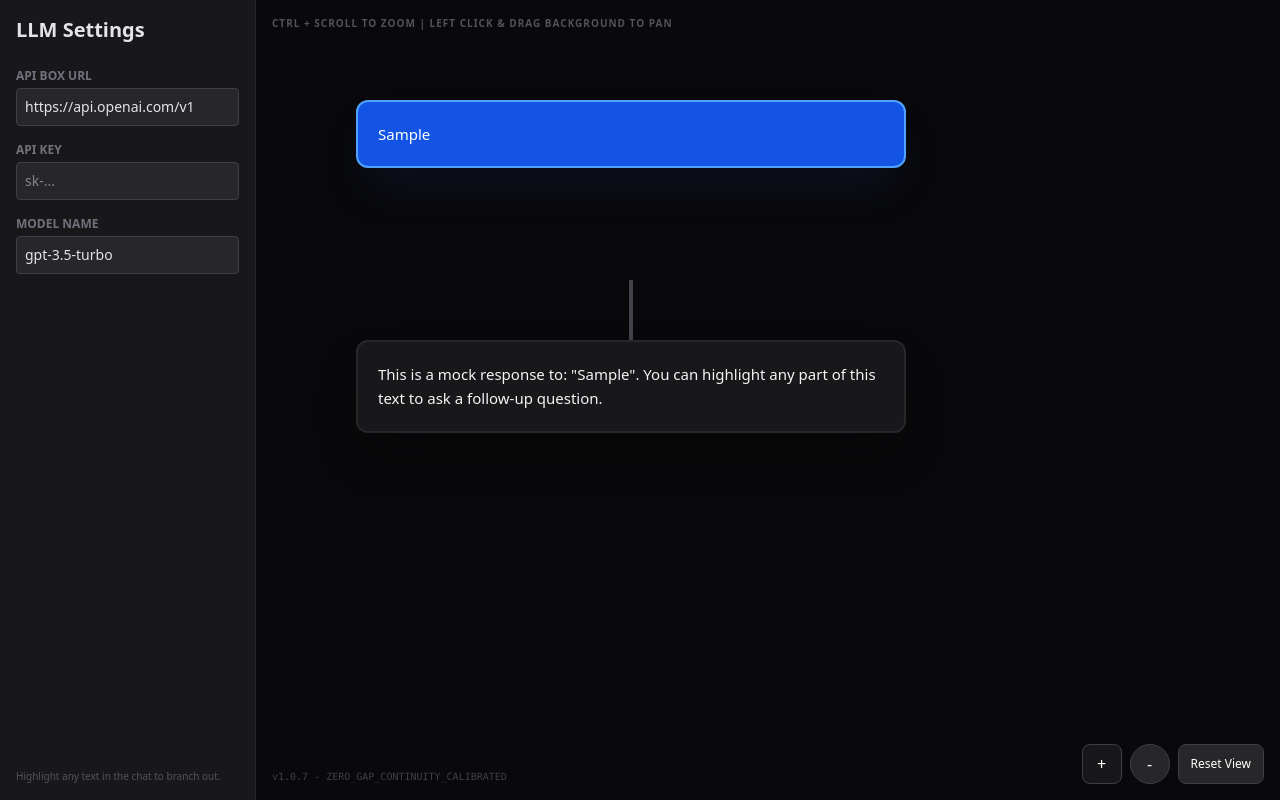
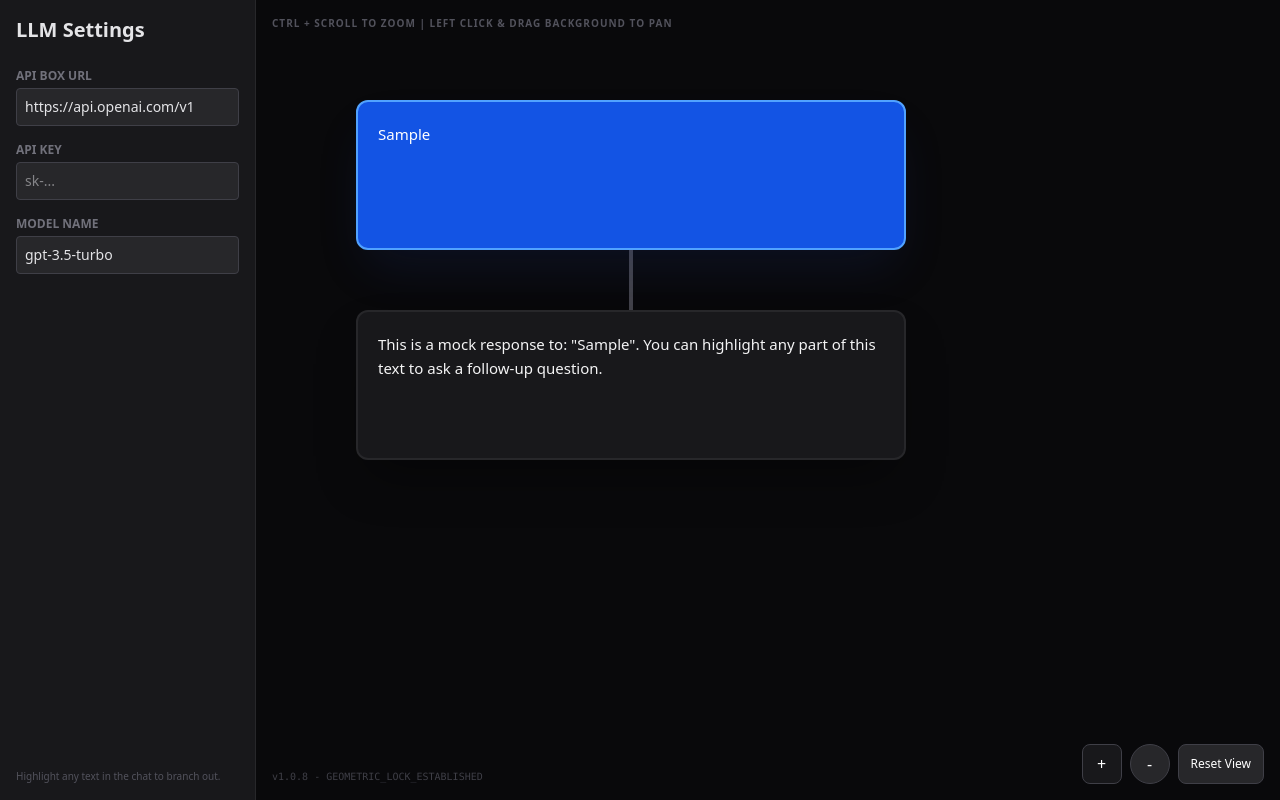
Before and after one commit to mo3rfan/gptcanvas, a React (Vite) app: page / in a window 1280 px wide. Both pictures are taken after typing "Sample" into the empty fields and a click on the button "Start Chat". Built offline with nearby package versions, Linux system fonts and the light colour scheme.

Commit message:
fix: calibrate node dimensions and anchor points for zero-gap continuity

```diff
--- a/src/App.tsx
+++ b/src/App.tsx
@@ -158,7 +158,7 @@ function App() {
           </div>
         )}
         <div className="absolute bottom-4 left-4 text-[10px] text-zinc-700 font-mono pointer-events-none select-none">
-          v1.0.7 - ZERO_GAP_CONTINUITY_CALIBRATED
+          v1.0.8 - GEOMETRIC_LOCK_ESTABLISHED
         </div>
       </main>
     </div>
--- a/src/components/ChatNode.tsx
+++ b/src/components/ChatNode.tsx
@@ -105,7 +105,7 @@ export const ChatNode: React.FC<ChatNodeProps> = ({
     return (
         <div className="flex flex-col gap-2 w-[550px] group/node">
             <div
-                className={`p-5 rounded-xl shadow-2xl border-2 relative transition-all duration-300 ${node.role === 'user'
+                className={`p-5 rounded-xl shadow-2xl border-2 relative transition-all duration-300 w-full min-h-[150px] flex flex-col ${node.role === 'user'
                     ? 'bg-blue-600/90 border-blue-400 text-white shadow-blue-900/20'
                     : 'bg-zinc-900 border-zinc-800 text-zinc-100 shadow-black/40'
                     }`}
--- a/src/components/MindmapCanvas.tsx
+++ b/src/components/MindmapCanvas.tsx
@@ -4,7 +4,7 @@ import { ChatNode } from './ChatNode';
 
 const COLUMN_WIDTH = 650;
 const NODE_SPACING = 60;
-const NODE_HEIGHT_ESTIMATE = 180;
+const NODE_HEIGHT_ESTIMATE = 150;
 const NODE_WIDTH = 550;
 
 /**
```
